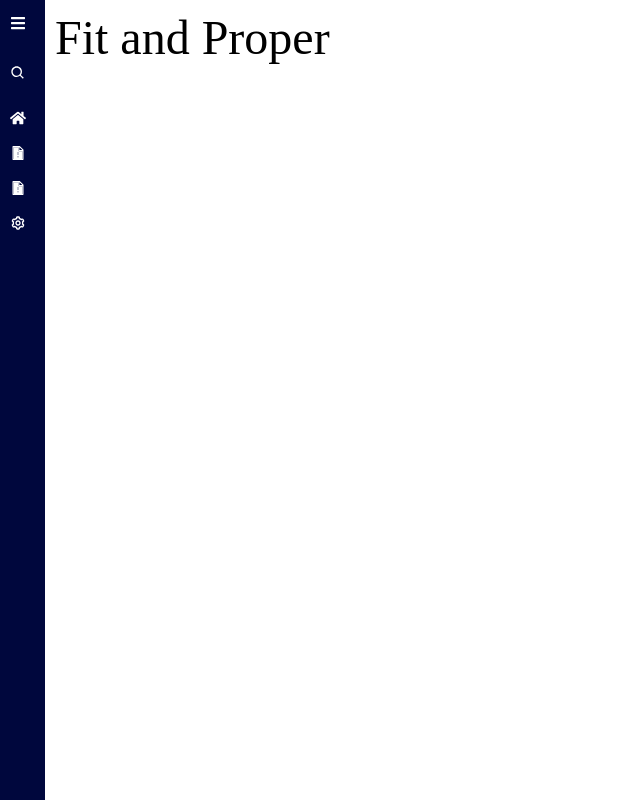
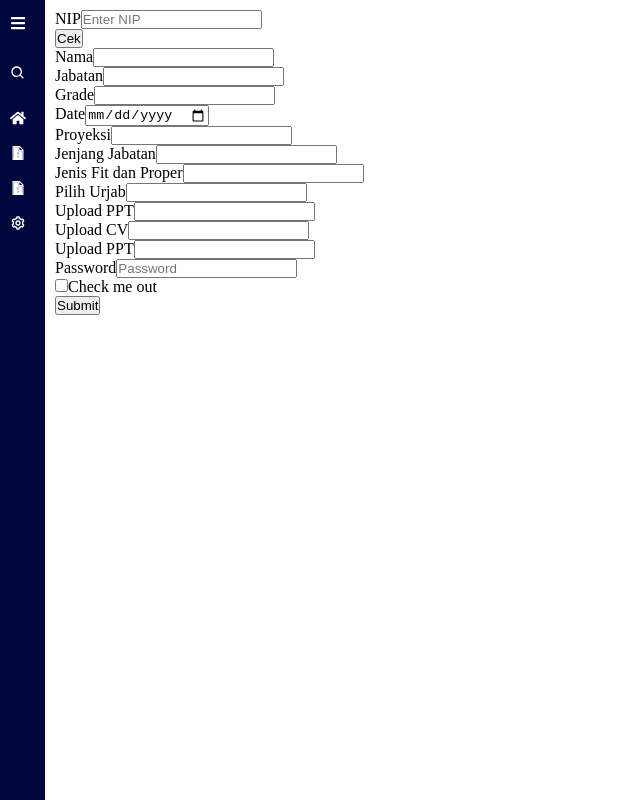
Before and after one commit to RagilAzis/PPL4-A5-KKK, a React (Create React App) app in the folder proyek4/: page /fit-proper in a window 1280 px wide. Shown: the whole page, without its empty margins (0-640 px from the left). Built offline with nearby package versions, Linux system fonts and the light colour scheme.

Commit message:
push untuk pendaftaran peserta

```diff
--- a/proyek4/src/pages/FitProper.jsx
+++ b/proyek4/src/pages/FitProper.jsx
@@ -1,5 +1,130 @@
+import React, { useState, useEffect } from "react";
+import axios from "axios";
+import Form from 'react-bootstrap/Form'
+import Button from "react-bootstrap/Button";
+
 const FitProper = () => {
-    return <div className="title"> Fit and Proper</div>;
-  };
+    const [tableData, setData] = useState([]);
+    const [nip, setNip] = useState('');
+    const [dataPegawai, setDataPegawai] = useState({
+        nip: "",
+        nama: "",
+        grade: "",
+        jabatan: ""
+    })
+    const getDataPegawai = () => {
+        axios
+            .get("https://plnstrapi.herokuapp.com/api/pesertas?populate=*")
+            .then((res) => {
+                console.log(res);
+                setData(res.data.data);
+            });
+    };
 
-  export default FitProper;
+    const getDataPeserta = () => {
+        axios
+            .get(`https://plnstrapi.herokuapp.com/api/pesertas?populate=peserta_nip.jabatan&populate=peserta_nip.grade&filters[peserta_nip][nip][$eq]=${nip}`)
+            .then((res) => {
+                console.log("getdatapeserta", res.data.data[0].attributes.peserta_nip.data.attributes);
+                // setNip(res.data.data[0].attributes.peserta_nip.data.attributes.nip);
+                setDataPegawai({
+                    nip: res.data.data[0].attributes.peserta_nip.data.attributes.nip,
+                    nama: res.data.data[0].attributes.peserta_nip.data.attributes.nama_pegawai,
+                    grade: res.data.data[0].attributes.peserta_nip.data.attributes.grade.data.attributes.nama_grade,
+                    jabatan: res.data.data[0].attributes.peserta_nip.data.attributes.jabatan.data.attributes.nama_jabatan
+                })
+
+            });
+    };
+
+    useEffect(() => {
+        // if (tableData.length === 0) {
+        //     getDataPeserta();
+        // }
+        console.log("ini nip", dataPegawai);
+    });
+
+    return (
+        <Form>
+            <Form.Group className="mb-3" controlId="formBasicEmail">
+                <Form.Label>NIP</Form.Label>
+                <Form.Control onChange={(e) => setNip(e.target.value)} placeholder="Enter NIP" />
+            </Form.Group>
+
+            <Button onClick={() => getDataPeserta()} variant="primary">
+                Cek
+            </Button>
+
+
+            <Form.Group className="mb-3" controlId="nama">
+                <Form.Label>Nama</Form.Label>
+                <Form.Control type="text" value={dataPegawai.nama} />
+            </Form.Group>
+
+            <Form.Group className="mb-3" controlId="jabatan">
+                <Form.Label>Jabatan</Form.Label>
+                <Form.Control type="text" value={dataPegawai.jabatan} />
+            </Form.Group>
+
+            <Form.Group className="mb-3" controlId="grade">
+                <Form.Label>Grade</Form.Label>
+                <Form.Control type="grade" />
+            </Form.Group>
+
+            <Form.Group className="mb-3" controlId="date">
+                <Form.Label>Date</Form.Label>
+                <Form.Control type="date" />
+            </Form.Group>
+
+            <Form.Group className="mb-3" controlId="proyeksi">
+                <Form.Label>Proyeksi</Form.Label>
+                <Form.Control type="proyeksi" />
+            </Form.Group>
+
+            <Form.Group className="mb-3" controlId="jenjangJabatan">
+                <Form.Label>Jenjang Jabatan</Form.Label>
+                <Form.Control type="jenjangJabatan" />
+            </Form.Group>
+
+            <Form.Group className="mb-3" controlId="fitproper">
+                <Form.Label>Jenis Fit dan Proper</Form.Label>
+                <Form.Control type="" />
+            </Form.Group>
+
+            <Form.Group className="mb-3" controlId="urjab">
+                <Form.Label>Pilih Urjab</Form.Label>
+                <Form.Control type="" />
+            </Form.Group>
+
+            <Form.Group className="mb-3" controlId="ppt">
+                <Form.Label>Upload PPT</Form.Label>
+                <Form.Control type="" />
+            </Form.Group>
+
+            <Form.Group className="mb-3" controlId="ppt">
+                <Form.Label>Upload CV</Form.Label>
+                <Form.Control type="" />
+            </Form.Group>
+
+            <Form.Group className="mb-3" controlId="ppt">
+                <Form.Label>Upload PPT</Form.Label>
+                <Form.Control type="" />
+            </Form.Group>
+
+            <Form.Group className="mb-3" controlId="formBasicPassword">
+                <Form.Label>Password</Form.Label>
+                <Form.Control type="password" placeholder="Password" />
+            </Form.Group>
+            <Form.Group className="mb-3" controlId="formBasicCheckbox">
+                <Form.Check type="checkbox" label="Check me out" />
+            </Form.Group>
+            <Button variant="primary" type="submit">
+                Submit
+            </Button>
+        </Form>
+    );
+    // return <div className="title"> Fit and Proper</div>;
+};
+
+
+export default FitProper;
```
